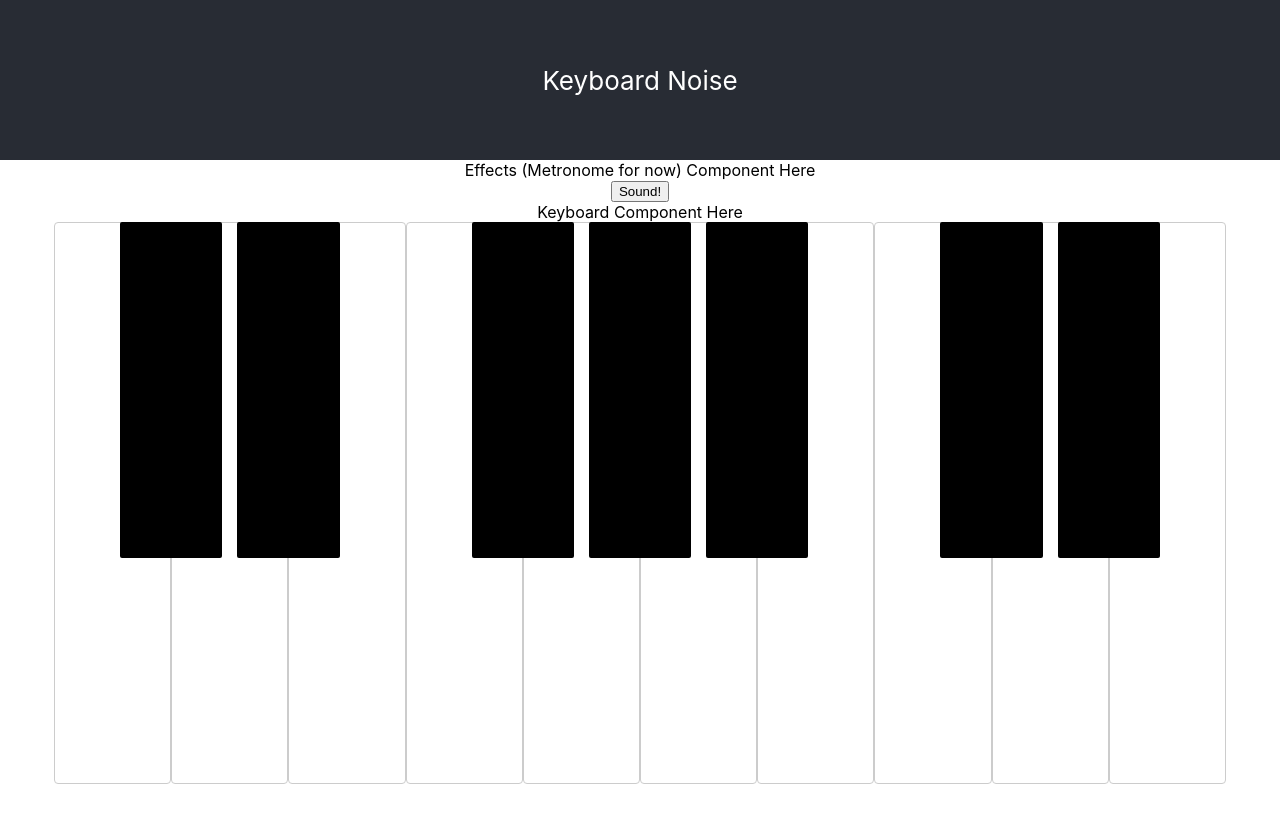
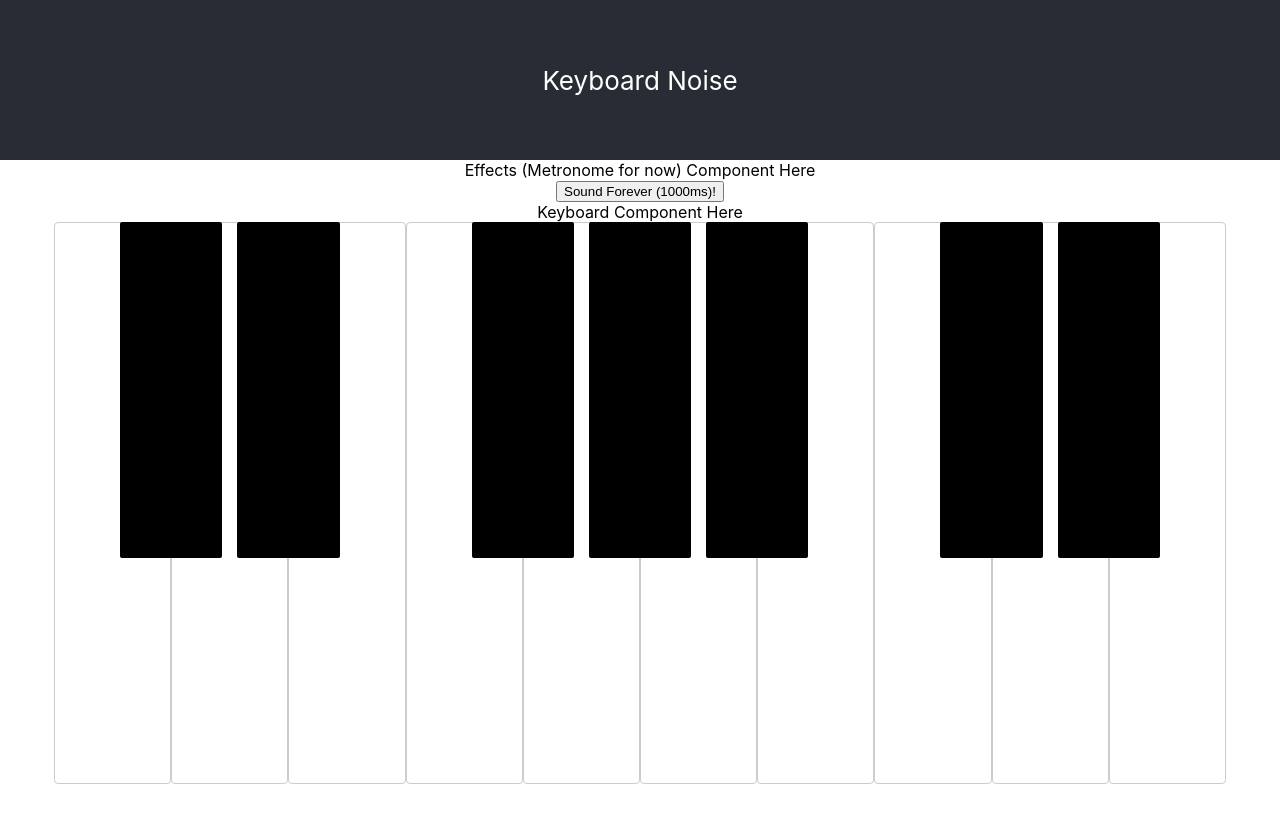
Before and after one commit to xnd0/tempo, a React (Create React App) app: page / in a window 1280 px wide. Shown: the top 822 px of the page. Built offline with nearby package versions, Linux system fonts and the light colour scheme; no server answers.

Commit message:
added looping metronome sound button

```diff
--- a/src/components/Effect.js
+++ b/src/components/Effect.js
@@ -1,13 +1,19 @@
 import React from 'react';
 import useSound from 'use-sound';
 
-import click1 from '../components/assets/sounds/01-C3.mp3';
+import click1 from '../components/assets/sounds/clapclick.mp3';
 
 
 
 function Effect() {
 
     const [playclick1] = useSound(click1);
+
+    function metroLoop() {
+        setInterval(() => {
+            playclick1();
+        },1000);
+    }
 
     return (
         <div>
@@ -17,7 +23,7 @@ function Effect() {
             </div>
 
             <div>
-                <button onClick={playclick1}>Sound!</button>
+                <button onClick={metroLoop}>Sound Forever (1000ms)!</button>
             </div>
 
         </div>
```
Also changed, not shown: 1 other file (tests, documents, lock files or other folders).
